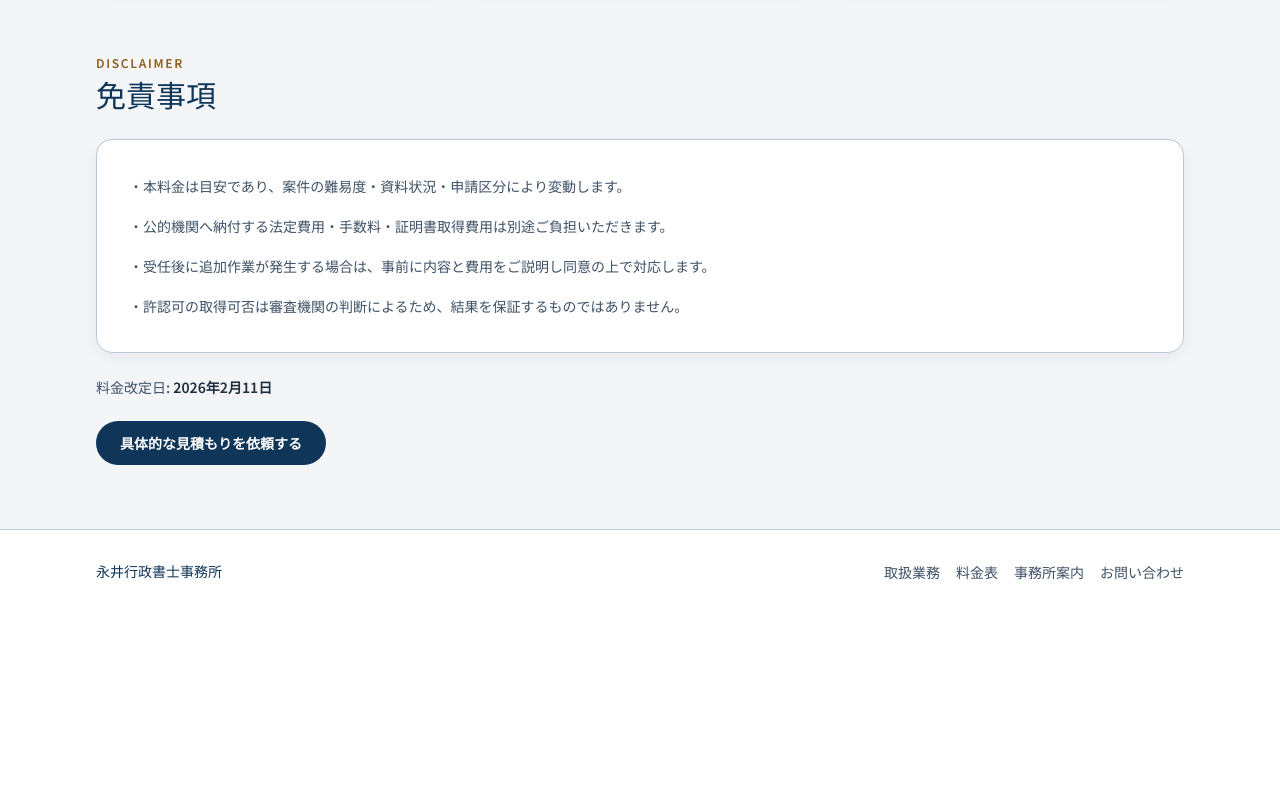
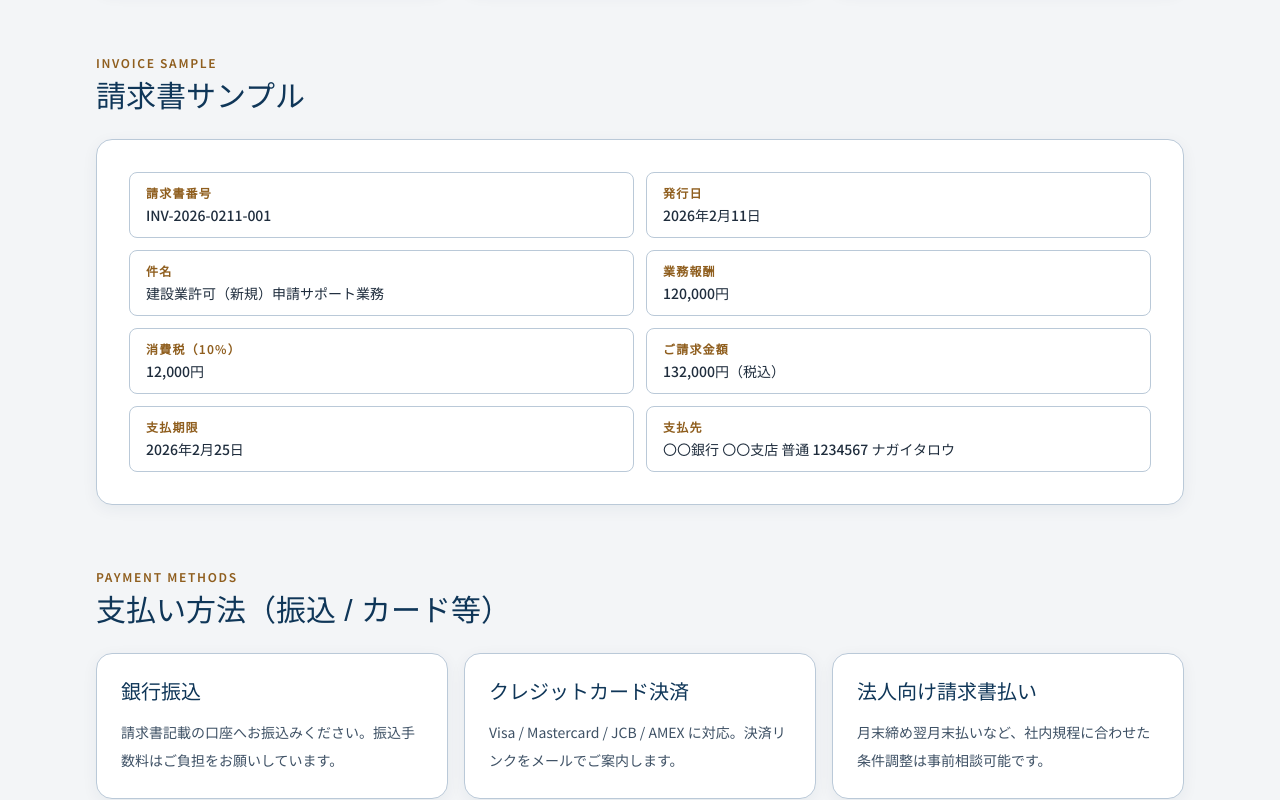
Before and after one commit to ko-nagai-0801/nagai-gyosei-shoshi-jimusho-demo, a Next.js app: page /pricing in a window 1280 px wide. Shown: the part 2180-2980 px from the top of the page. Before the commit the page ends 2794 px from the top, so only its background shows below. Built offline with nearby package versions, Linux system fonts and the light colour scheme; no server answers.

Commit message:
feat: add invoice sample and payment details to pricing

```diff
--- a/app/pricing/page.tsx
+++ b/app/pricing/page.tsx
@@ -4,11 +4,14 @@ import Link from "next/link";
 import { FullBleedHero } from "@/components/full-bleed-hero";
 import {
   cancellationPolicies,
+  invoiceSampleLines,
   paymentTerms,
+  paymentMethods,
   pricingDisclaimers,
   pricingOptions,
   pricingPlans,
   pricingRevisedAt,
+  qualifiedInvoiceNumber,
 } from "@/lib/site-content";
 
 export const metadata: Metadata = {
@@ -116,6 +119,40 @@ export default function PricingPage() {
 
       <section className="space-y-6">
         <div className="space-y-2">
+          <p className="text-xs font-semibold tracking-[0.14em] text-[var(--accent)]">INVOICE SAMPLE</p>
+          <h2 className="font-serif text-3xl text-[var(--base)]">請求書サンプル</h2>
+        </div>
+
+        <div className="section-card p-6 sm:p-8">
+          <dl className="grid gap-3 sm:grid-cols-2">
+            {invoiceSampleLines.map((line) => (
+              <div key={line.label} className="rounded-lg border border-[var(--line)] px-4 py-3">
+                <dt className="text-xs font-semibold tracking-[0.1em] text-[var(--accent)]">{line.label}</dt>
+                <dd className="mt-1 text-sm font-medium text-[var(--ink)]">{line.value}</dd>
+              </div>
+            ))}
+          </dl>
+        </div>
+      </section>
+
+      <section className="space-y-6">
+        <div className="space-y-2">
+          <p className="text-xs font-semibold tracking-[0.14em] text-[var(--accent)]">PAYMENT METHODS</p>
+          <h2 className="font-serif text-3xl text-[var(--base)]">支払い方法（振込 / カード等）</h2>
+        </div>
+
+        <div className="grid gap-4 md:grid-cols-3">
+          {paymentMethods.map((method) => (
+            <article key={method.method} className="section-card p-6">
+              <h3 className="font-serif text-xl text-[var(--base)]">{method.method}</h3>
+              <p className="mt-3 text-sm leading-7 text-[var(--ink-soft)]">{method.detail}</p>
+            </article>
+          ))}
+        </div>
+      </section>
+
+      <section className="space-y-6">
+        <div className="space-y-2">
           <p className="text-xs font-semibold tracking-[0.14em] text-[var(--accent)]">DISCLAIMER</p>
           <h2 className="font-serif text-3xl text-[var(--base)]">免責事項</h2>
         </div>
@@ -128,6 +165,10 @@ export default function PricingPage() {
           </ul>
         </div>
 
+        <p className="text-sm font-medium text-[var(--ink-soft)]">
+          適格請求書番号:{" "}
+          <span className="font-semibold text-[var(--ink)]">{qualifiedInvoiceNumber}</span>
+        </p>
         <p className="text-sm font-medium text-[var(--ink-soft)]">
           料金改定日: <span className="font-semibold text-[var(--ink)]">{pricingRevisedAt}</span>
         </p>
--- a/lib/site-content.ts
+++ b/lib/site-content.ts
@@ -52,6 +52,16 @@ export type CancellationPolicy = {
   phase: string;
   fee: string;
   note: string;
+};
+
+export type InvoiceSampleLine = {
+  label: string;
+  value: string;
+};
+
+export type PaymentMethod = {
+  method: string;
+  detail: string;
 };
 
 export const navLinks: NavLink[] = [
@@ -211,6 +221,36 @@ export const cancellationPolicies: CancellationPolicy[] = [
 
 export const pricingRevisedAt = "2026年2月11日";
 
+export const qualifiedInvoiceNumber = "T1234567890123（表記サンプル）";
+
+export const invoiceSampleLines: InvoiceSampleLine[] = [
+  { label: "請求書番号", value: "INV-2026-0211-001" },
+  { label: "発行日", value: "2026年2月11日" },
+  { label: "件名", value: "建設業許可（新規）申請サポート業務" },
+  { label: "業務報酬", value: "120,000円" },
+  { label: "消費税（10%）", value: "12,000円" },
+  { label: "ご請求金額", value: "132,000円（税込）" },
+  { label: "支払期限", value: "2026年2月25日" },
+  { label: "支払先", value: "〇〇銀行 〇〇支店 普通 1234567 ナガイタロウ" },
+];
+
+export const paymentMethods: PaymentMethod[] = [
+  {
+    method: "銀行振込",
+    detail:
+      "請求書記載の口座へお振込みください。振込手数料はご負担をお願いしています。",
+  },
+  {
+    method: "クレジットカード決済",
+    detail:
+      "Visa / Mastercard / JCB / AMEX に対応。決済リンクをメールでご案内します。",
+  },
+  {
+    method: "法人向け請求書払い",
+    detail: "月末締め翌月末払いなど、社内規程に合わせた条件調整は事前相談可能です。",
+  },
+];
+
 export const pricingDisclaimers: string[] = [
   "本料金は目安であり、案件の難易度・資料状況・申請区分により変動します。",
   "公的機関へ納付する法定費用・手数料・証明書取得費用は別途ご負担いただきます。",
```
